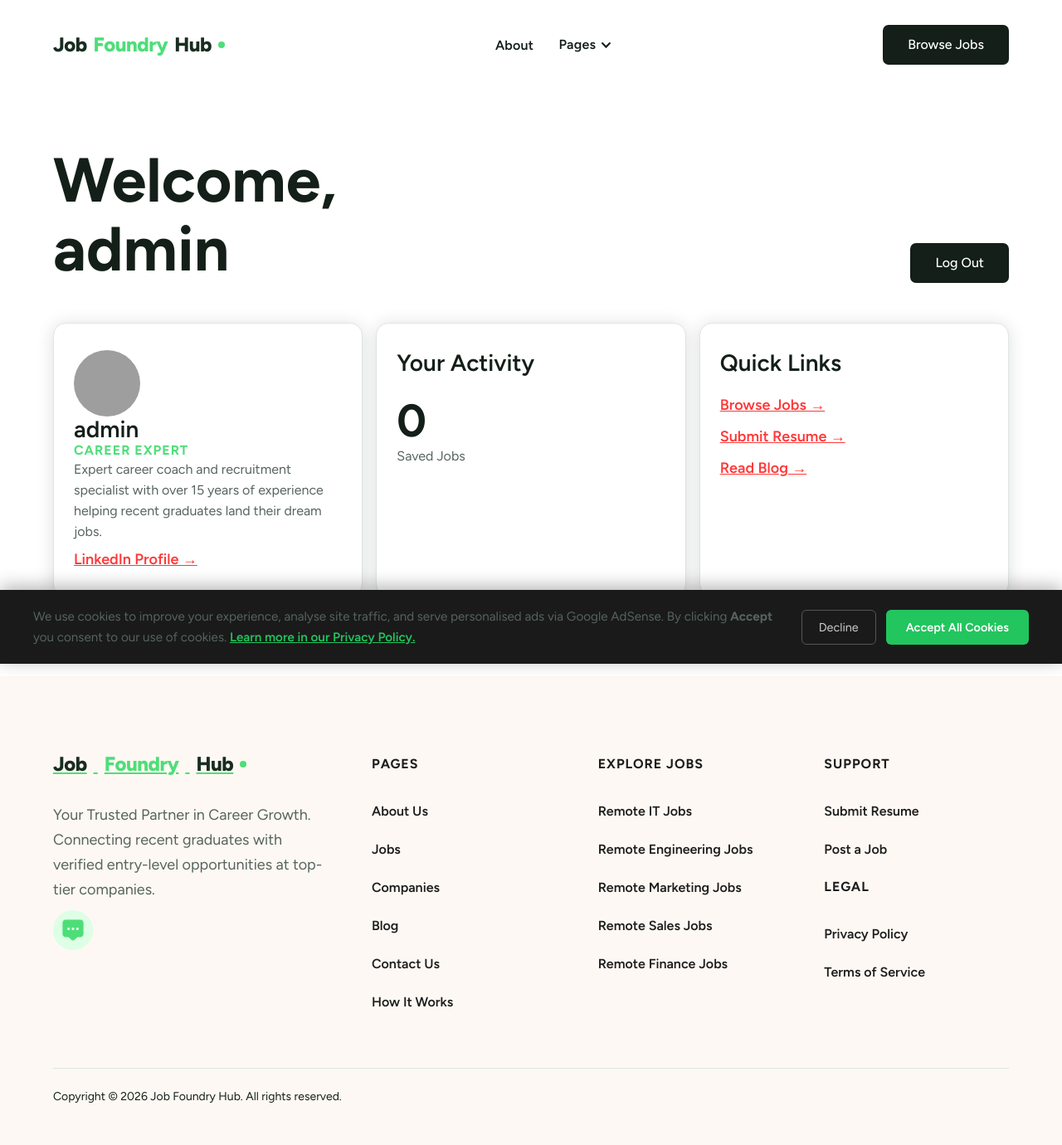
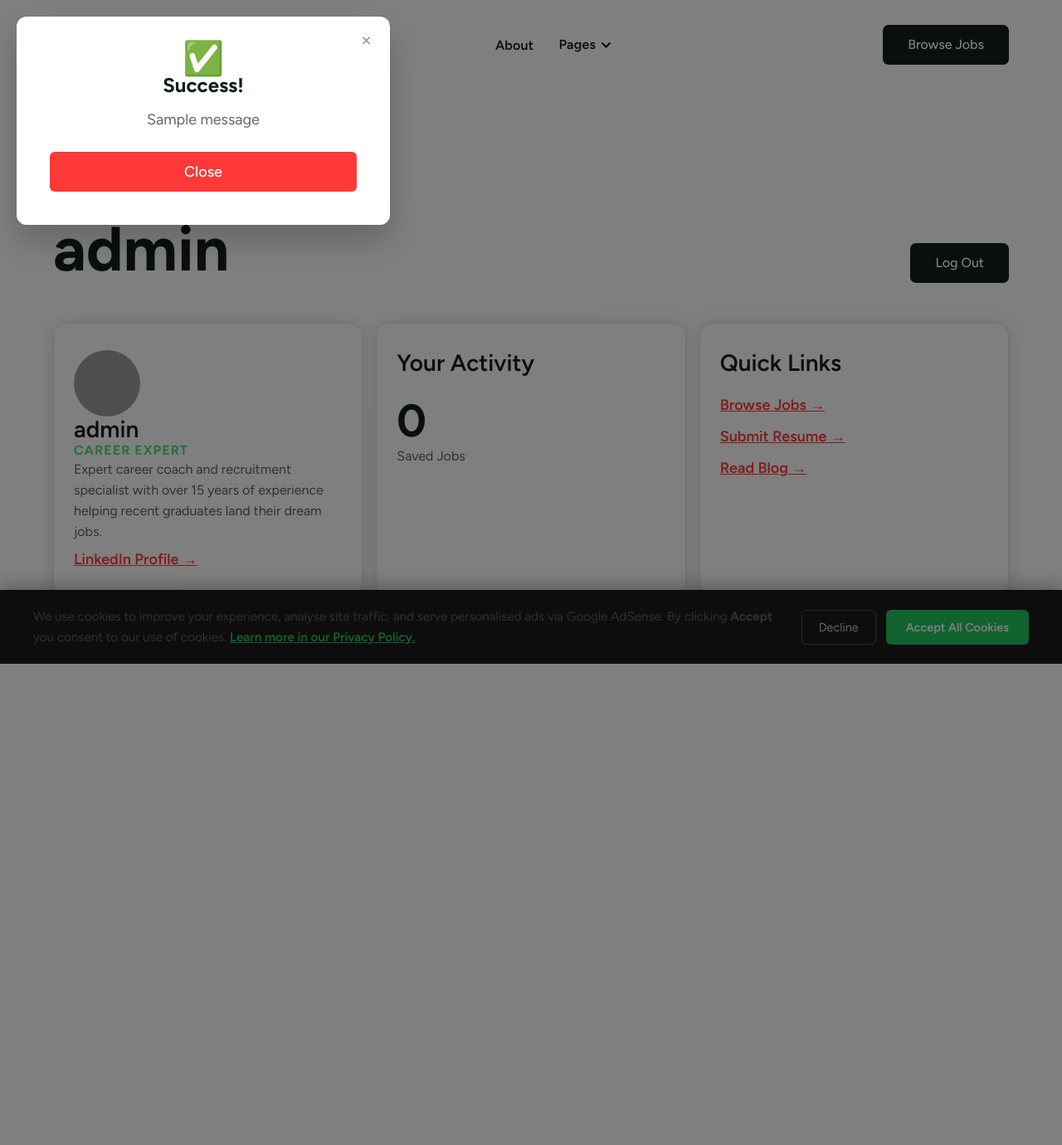
Before and after one commit to zenadell/jobfoundryhub, a Django app: page /accounts/dashboard/ in a window 1280 px wide. Shown: the whole page at 83% size. After the commit the page ends 800 px from the top, so only its background shows below. Run offline with Django 5.2, Linux system fonts and the light colour scheme; a user stored in the database is signed in; data comes from the database, SQL or seed files in the repository; tables that the repository leaves empty hold one stand-in row (values such as "Sample post"); one stand-in notice (Sample message) is shown; some libraries are stand-ins or nearby versions; grey boxes are pictures that could not be loaded.

Commit message:
feat: bypass SMTP blocks with Resend and add success popup modal

```diff
--- a/config/settings/base.py
+++ b/config/settings/base.py
@@ -207,6 +207,11 @@ EMAIL_BACKEND        = 'django.core.mail.backends.smtp.EmailBackend'
 
 # ── Custom Email via Resend HTTP API (bypasses all port blocks) ──
 RESEND_API_KEY       = env('RESEND_API_KEY', default='')
+if RESEND_API_KEY:
+    EMAIL_BACKEND = "anymail.backends.resend.EmailBackend"
+    ANYMAIL = {
+        "RESEND_API_KEY": RESEND_API_KEY,
+    }
 
 DEFAULT_FROM_EMAIL   = env('DEFAULT_FROM_EMAIL', default='support@jobfoundryhub.com')
 SUPPORT_EMAIL        = env('SUPPORT_EMAIL', default='support@jobfoundryhub.com')
--- a/templates/base.html
+++ b/templates/base.html
@@ -434,6 +434,42 @@
              <button @click="closePopup()" style="background:none; border:none; color:#999; text-decoration:underline; margin-top:20px; cursor:pointer; font-size:14px;">No thanks, I don't want free resources</button>
          </div>
     </div>
+    {% if messages %}
+    <div x-data="{ showMessage: true }"
+         x-show="showMessage"
+         style="display:none; position:fixed; inset:0; z-index:100000; background:rgba(0,0,0,0.5); display: flex; align-items:center; justify-content:center; padding: 20px;"
+         x-transition:enter="transition ease-out duration-300"
+         x-transition:enter-start="opacity-0"
+         x-transition:enter-end="opacity-100"
+         x-transition:leave="transition ease-in duration-200"
+         x-transition:leave-start="opacity-100"
+         x-transition:leave-end="opacity-0">
+
+         <div @click.outside="showMessage = false"
+              style="background:#fff; border-radius:12px; padding:40px; max-width:450px; width:100%; position:relative; box-shadow:0 20px 40px rgba(0,0,0,0.2); text-align:center;">
+             <button @click="showMessage = false" style="position:absolute; top:15px; right:15px; background:none; border:none; font-size:24px; cursor:pointer; color:#999; line-height: 1;">&times;</button>
+
+             {% for message in messages %}
+             <div style="font-size: 40px; margin-bottom: 10px;">
+                 {% if 'success' in message.tags %}✅
+                 {% elif 'info' in message.tags %}ℹ️
+                 {% else %}🔔{% endif %}
+             </div>
+             <h3 style="margin-top: 0; margin-bottom: 15px; font-size: 24px; font-weight: 700;">
+                 {% if 'success' in message.tags %}Success!
+                 {% elif 'info' in message.tags %}Notice
+                 {% else %}Update{% endif %}
+             </h3>
+             <p style="color:#666; margin-bottom: 25px; line-height:1.5;">
+                 {{ message }}
+             </p>
+             {% endfor %}
+
+             <button @click="showMessage = false" class="button red w-button" style="width: 100%; padding: 14px; border-radius: 6px;">Close</button>
+         </div>
+    </div>
+    {% endif %}
+
 </body>
 
 </html>
```
